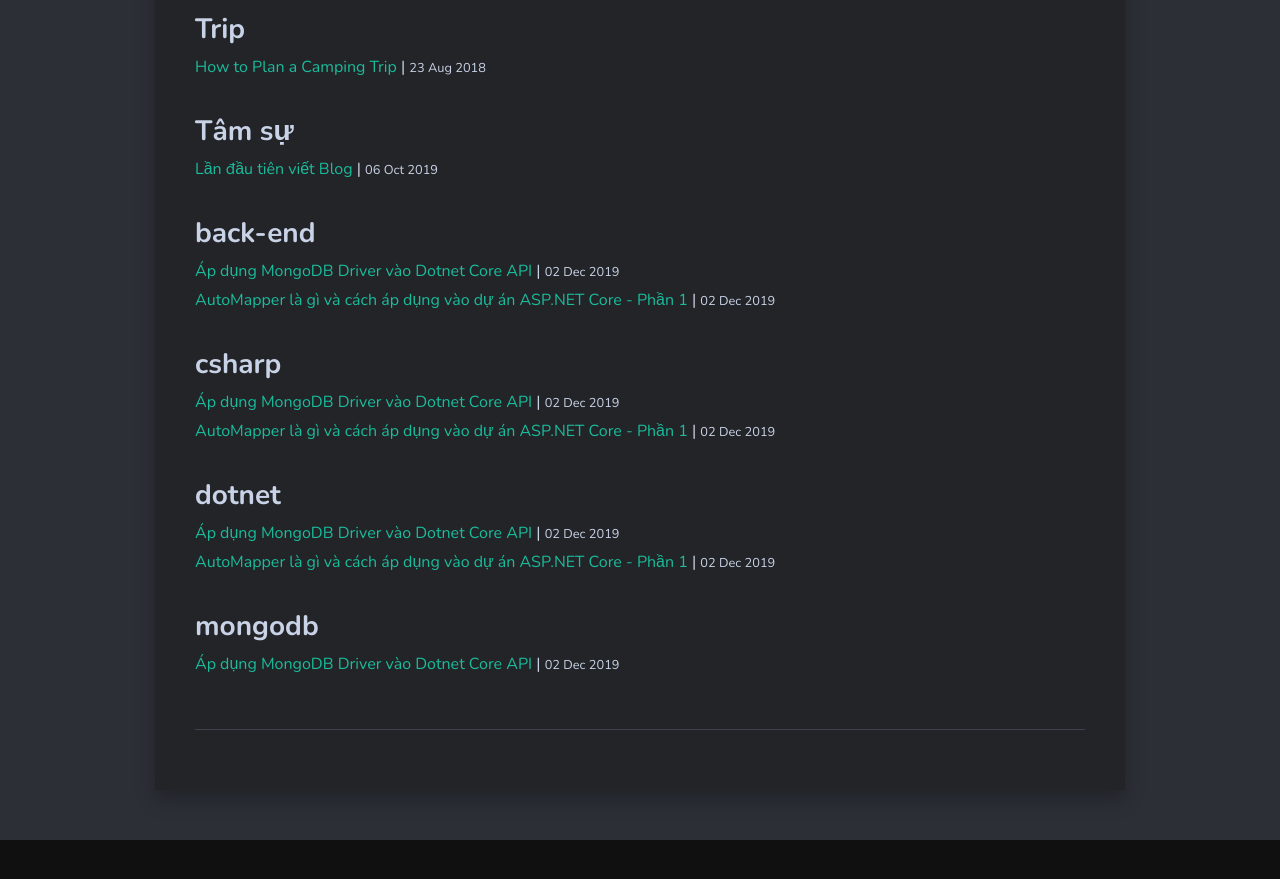
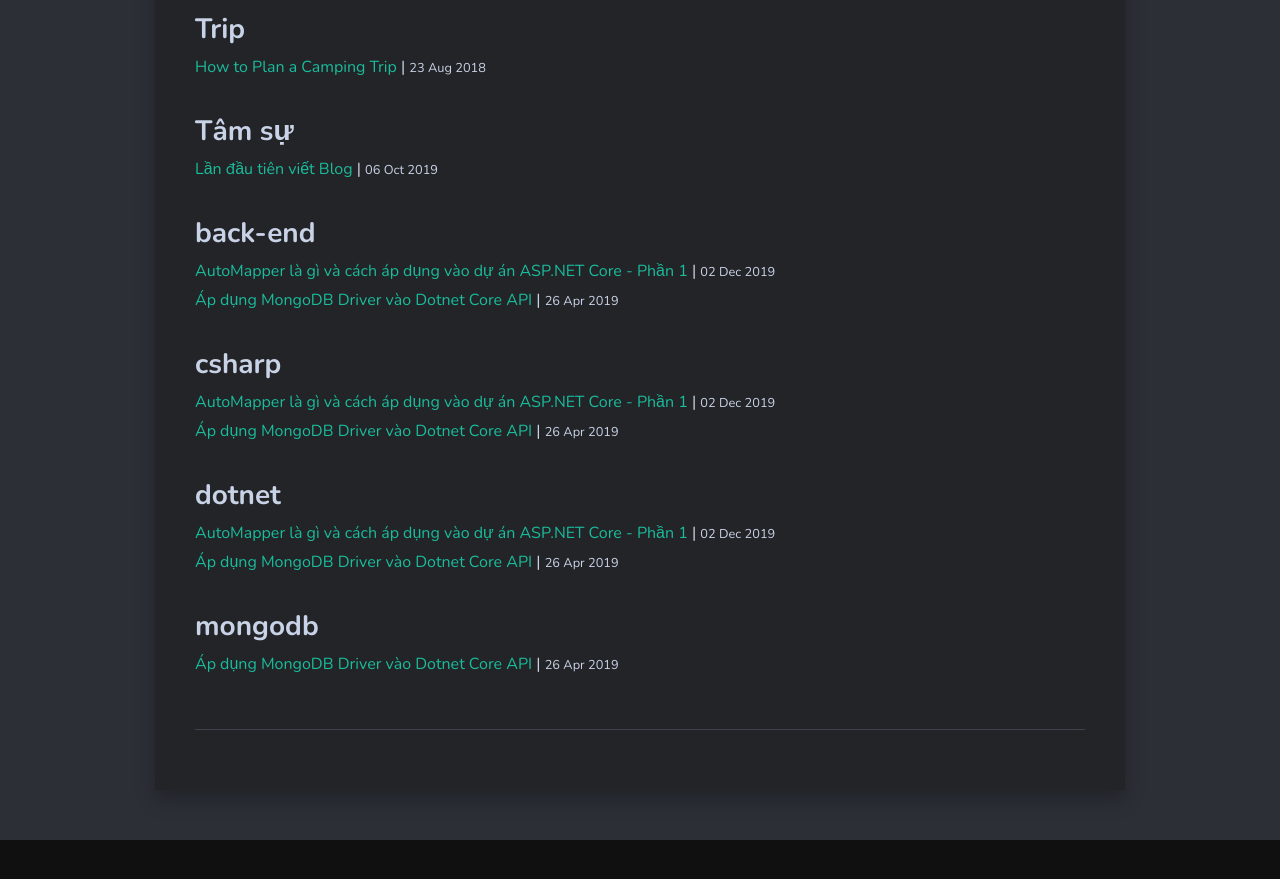
Before and after one commit to DamDucDuyIT/3DBlogger, a Jekyll site: the page built from tags.html, in a window 1280 px wide and 900 px high, scrolled down 1871 px. Shown: the top 879 px of the window. Built offline with Jekyll 4.4.1, drawn with Linux system fonts in a browser that asks for light colours; nearby versions of some CDN libraries.

Commit message:
update datetime

```diff
--- a/_posts/2020-04-26-ap-dung-mongodb-driver-vao-dotnet-core-api.markdown
+++ b/_posts/2020-04-26-ap-dung-mongodb-driver-vao-dotnet-core-api.markdown
@@ -1,7 +1,7 @@
 ---
 layout: post
 title: Áp dụng MongoDB Driver vào Dotnet Core API
-date: 2019-12-02 12:00:30 +0300
+date: 2019-04-26 12:00:30 +0300
 image: 20.jpg
 tags: [csharp, dotnet, back-end, mongodb]
 ---
```
